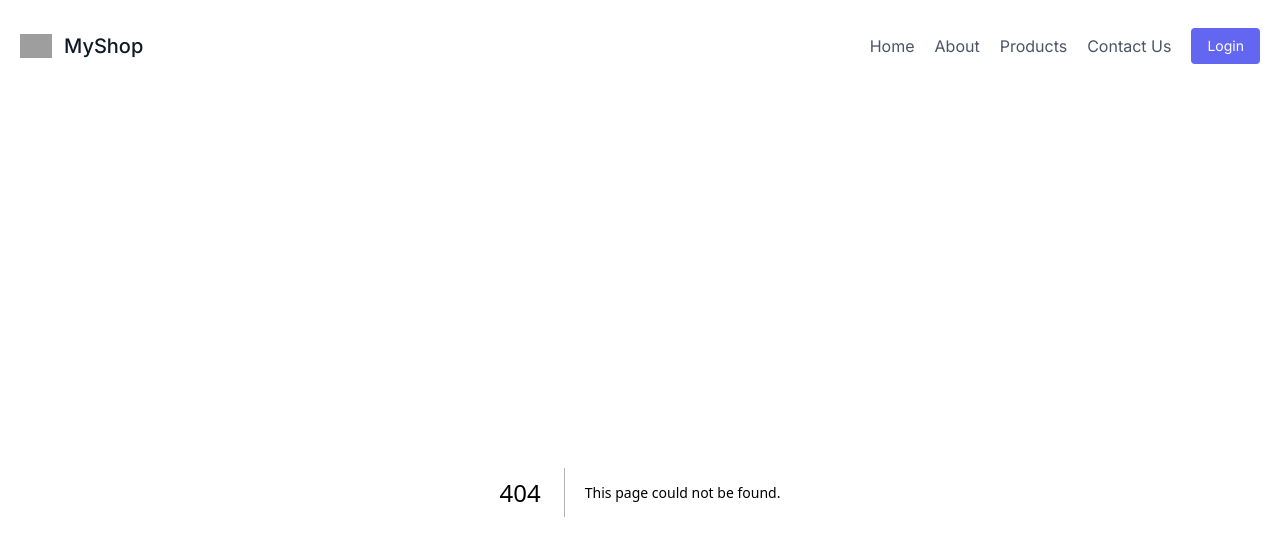
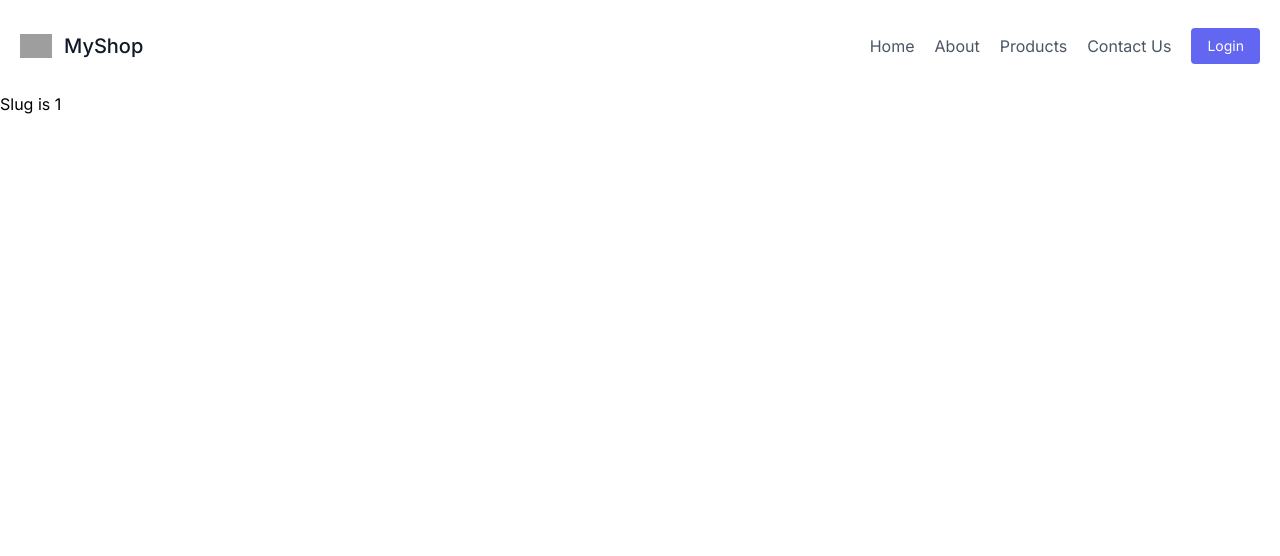
Before and after one commit to umer-shehzad/myshop-strapi-app, a Next.js app in the folder frontend-nextjs/: page /product/1 in a window 1280 px wide. Before the commit this address had no page. Shown: the top 556 px of the page. Built offline with nearby package versions, Linux system fonts and the light colour scheme; grey boxes are pictures that could not be loaded.

Commit message:
create product slug(dynamic routes)

```diff
--- /dev/null
+++ b/frontend-nextjs/src/app/product/[slug]/page.js
@@ -0,0 +1,9 @@
+const Slug = ({params}) => {
+    return (
+        <div>
+            Slug is {params.slug}
+        </div>
+    );
+};
+
+export default Slug
--- a/frontend-nextjs/src/app/products/page.js
+++ b/frontend-nextjs/src/app/products/page.js
@@ -45,9 +45,11 @@ const Page = () => {
                   <div className='hidden bg-blue-800 bg-red-800 bg-black bg-green-800'></div>
                   <button className={'border-2 border-gray-200 ml-1 rounded-full w-6 h-6 focus:outline-none ' + `bg-${product.attributes.color}-800`}></button>
                   <p className="leading-relaxed text-base">{product.attributes.discription}</p>
-                  <button className="my-2 text-white bg-indigo-500 border-0 py-1 md:py-2 px-2 md:px-4 focus:outline-none hover:bg-indigo-600 rounded text-sm">
-                    Buy Now
-                  </button>
+                  <Link href={`/product/${product.attributes.slug}`}>
+                    <button className="my-2 text-white bg-indigo-500 border-0 py-1 md:py-2 px-2 md:px-4 focus:outline-none hover:bg-indigo-600 rounded text-sm">
+                      Buy Now
+                    </button>
+                  </Link>
                 </div>
               </div>
             ))}
```
